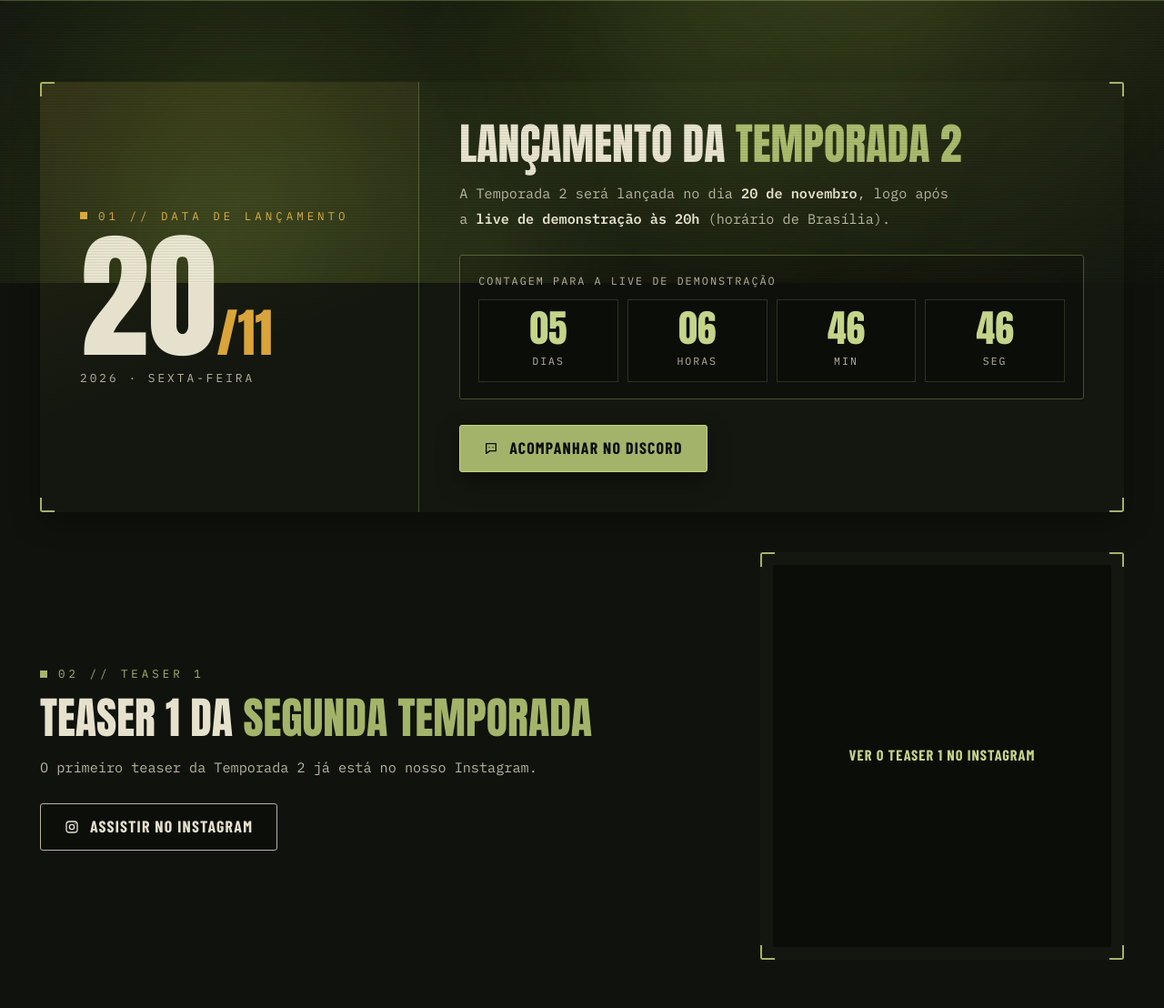
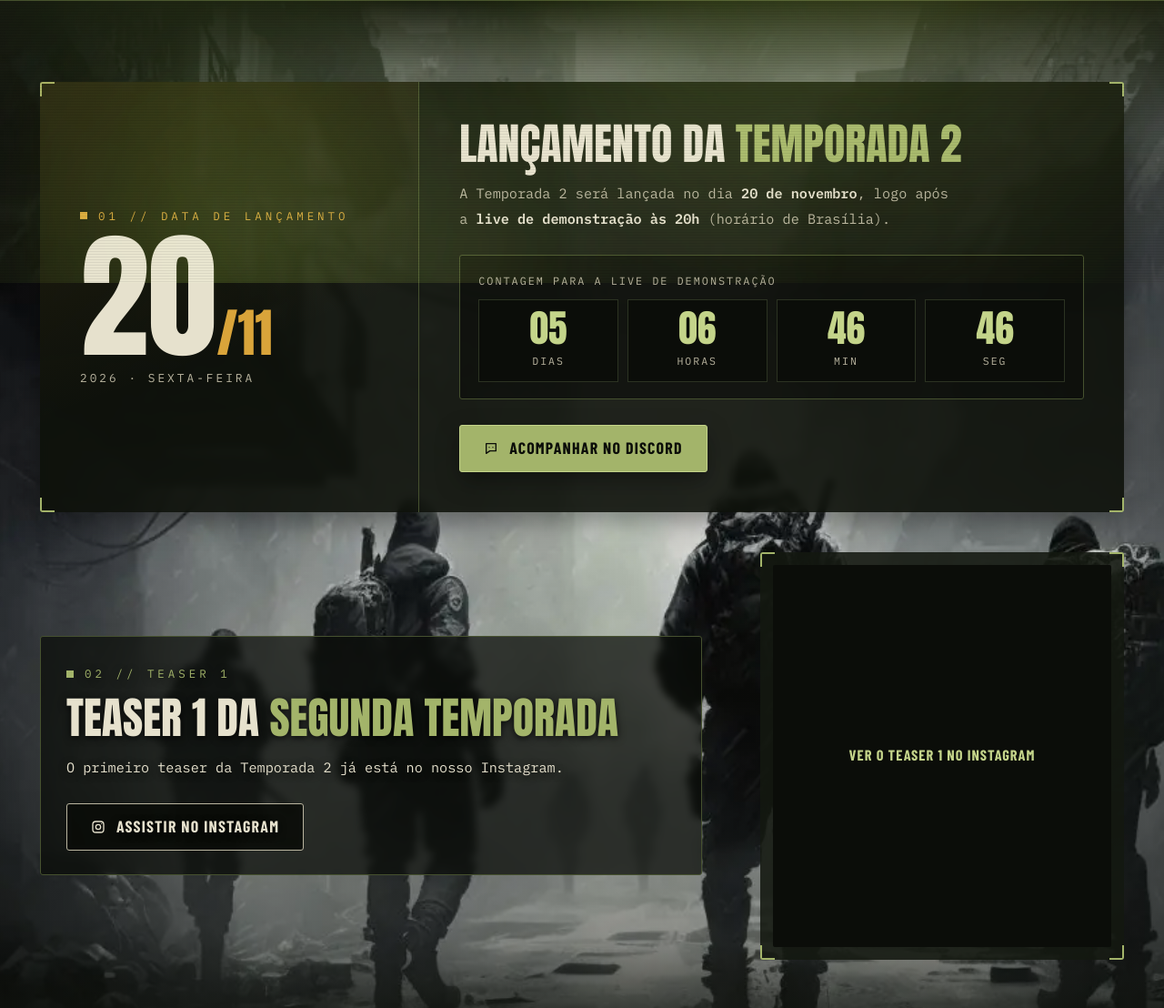
Before and after one commit to DarkBR8/velhaguarda-site, a plain HTML site: page temporada-2.html in a window 1280 px wide. Shown: the part 489-1597 px from the top of the page at 91% size. Drawn offline with nearby package versions, Linux system fonts and the light colour scheme; a script that the page names is missing.

Commit message:
Add files via upload

```diff
--- a/css/style.css
+++ b/css/style.css
@@ -1113,3 +1113,32 @@ body { text-rendering: optimizeLegibility; -webkit-font-smoothing: antialiased;
   .contagem-numeros b { font-size: 1.7rem; }
   .contagem-numeros span { font-size: .66rem; letter-spacing: 1px; }
 }
+
+/* v12 · Fundo da página Temporada 2 (cidade em ruínas) */
+.secao-t2 {
+  background:
+    linear-gradient(180deg, var(--fundo) 0%, rgba(16,19,13,.55) 14%, rgba(16,19,13,.45) 50%, rgba(16,19,13,.7) 85%, var(--fundo) 100%),
+    linear-gradient(90deg, rgba(11,13,9,.55), rgba(11,13,9,.25) 50%, rgba(11,13,9,.55)),
+    url("../img/fundo-temporada2.jpg") center 30% / cover no-repeat,
+    var(--fundo);
+  background:
+    linear-gradient(180deg, var(--fundo) 0%, rgba(16,19,13,.55) 14%, rgba(16,19,13,.45) 50%, rgba(16,19,13,.7) 85%, var(--fundo) 100%),
+    linear-gradient(90deg, rgba(11,13,9,.55), rgba(11,13,9,.25) 50%, rgba(11,13,9,.55)),
+    image-set(url("../img/fundo-temporada2.webp") type("image/webp"), url("../img/fundo-temporada2.jpg") type("image/jpeg")) center 30% / cover no-repeat,
+    var(--fundo);
+}
+.secao-t2 .t2-lancamento { background-color: rgba(14, 17, 11, .9); backdrop-filter: blur(4px); }
+.secao-t2 .t2-teaser-texto { text-shadow: 0 2px 8px rgba(0,0,0,.8); }
+.secao-t2 .t2-teaser-texto .lead { color: var(--osso); }
+.secao-t2 {
+  background:
+    linear-gradient(180deg, var(--fundo) 0%, rgba(16,19,13,.25) 12%, rgba(16,19,13,.12) 50%, rgba(16,19,13,.45) 88%, var(--fundo) 100%),
+    url("../img/fundo-temporada2.jpg") center 30% / cover no-repeat,
+    var(--fundo);
+  background:
+    linear-gradient(180deg, var(--fundo) 0%, rgba(16,19,13,.25) 12%, rgba(16,19,13,.12) 50%, rgba(16,19,13,.45) 88%, var(--fundo) 100%),
+    image-set(url("../img/fundo-temporada2.webp") type("image/webp"), url("../img/fundo-temporada2.jpg") type("image/jpeg")) center 30% / cover no-repeat,
+    var(--fundo);
+}
+.secao-t2 .t2-teaser-texto { padding: 26px 28px; background: rgba(11, 13, 9, .72); border: 1px solid var(--linha-2); border-radius: var(--raio); backdrop-filter: blur(4px); }
+.secao-t2 { background-position: center top, center 45%, 0 0 !important; }
--- a/temporada-2.html
+++ b/temporada-2.html
@@ -20,7 +20,7 @@
 <link rel="preconnect" href="https://fonts.googleapis.com">
 <link rel="preconnect" href="https://fonts.gstatic.com" crossorigin>
 <link href="https://fonts.googleapis.com/css2?family=Anton&family=Barlow+Condensed:wght@600;700&family=Barlow:wght@400;600&family=IBM+Plex+Mono:wght@400;600&display=swap" rel="stylesheet">
-<link rel="stylesheet" href="css/style.css?v=11">
+<link rel="stylesheet" href="css/style.css?v=13">
 </head>
 <body>
 <a class="pular" href="#conteudo">Pular para o conteúdo</a>
@@ -170,7 +170,7 @@
 <div class="progresso" aria-hidden="true"></div>
 <a href="#" class="topo-voltar" aria-label="Voltar ao topo"><svg viewBox="0 0 24 24" fill="none" stroke="currentColor" stroke-width="2.4" stroke-linecap="round" stroke-linejoin="round"><path d="m6 15 6-6 6 6"/></svg></a>
 
-<script src="js/site.js?v=11"></script>
-<script src="js/temporada.js?v=11"></script>
+<script src="js/site.js?v=13"></script>
+<script src="js/temporada.js?v=13"></script>
 </body>
 </html>
```
Also changed, not shown: index.html (+2 -2 lines), lore.html (+2 -2 lines), regras.html (+2 -2 lines), img/fundo-temporada2.jpg (added), img/fundo-temporada2.webp (added).
